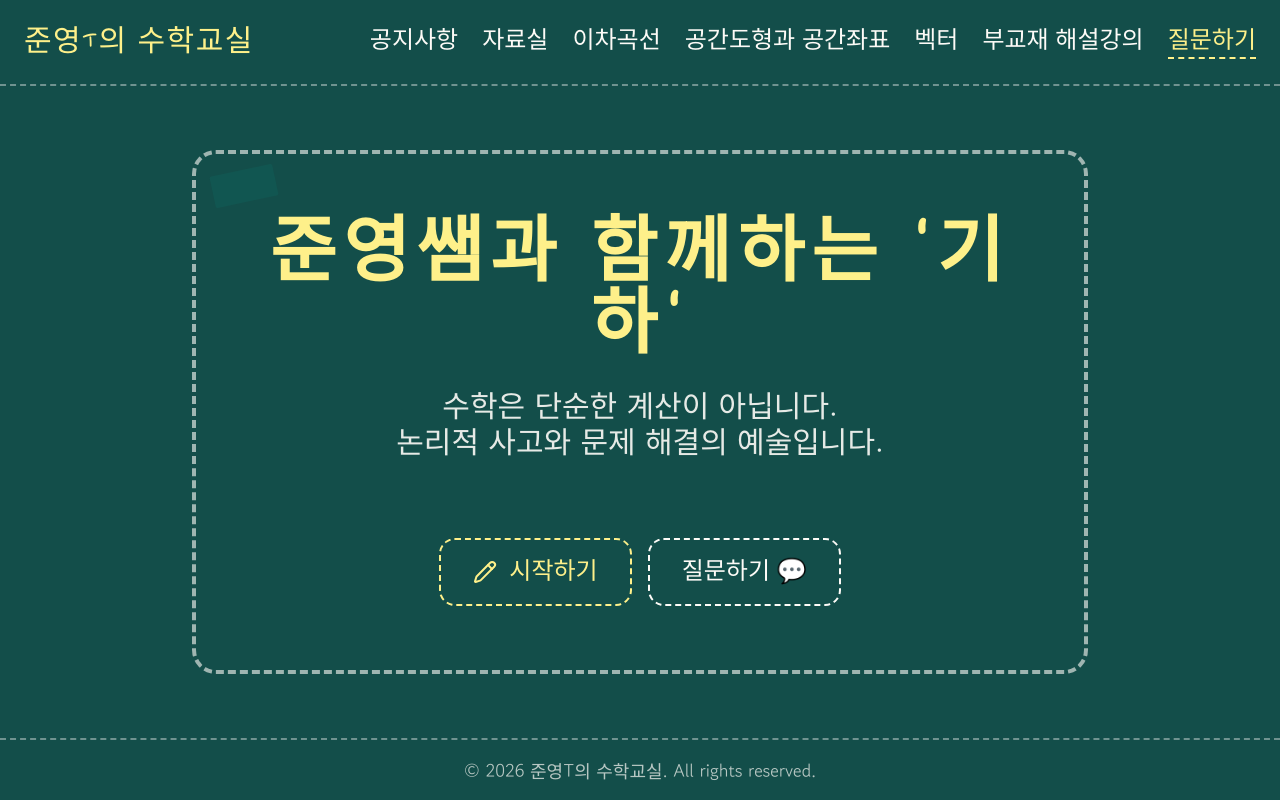
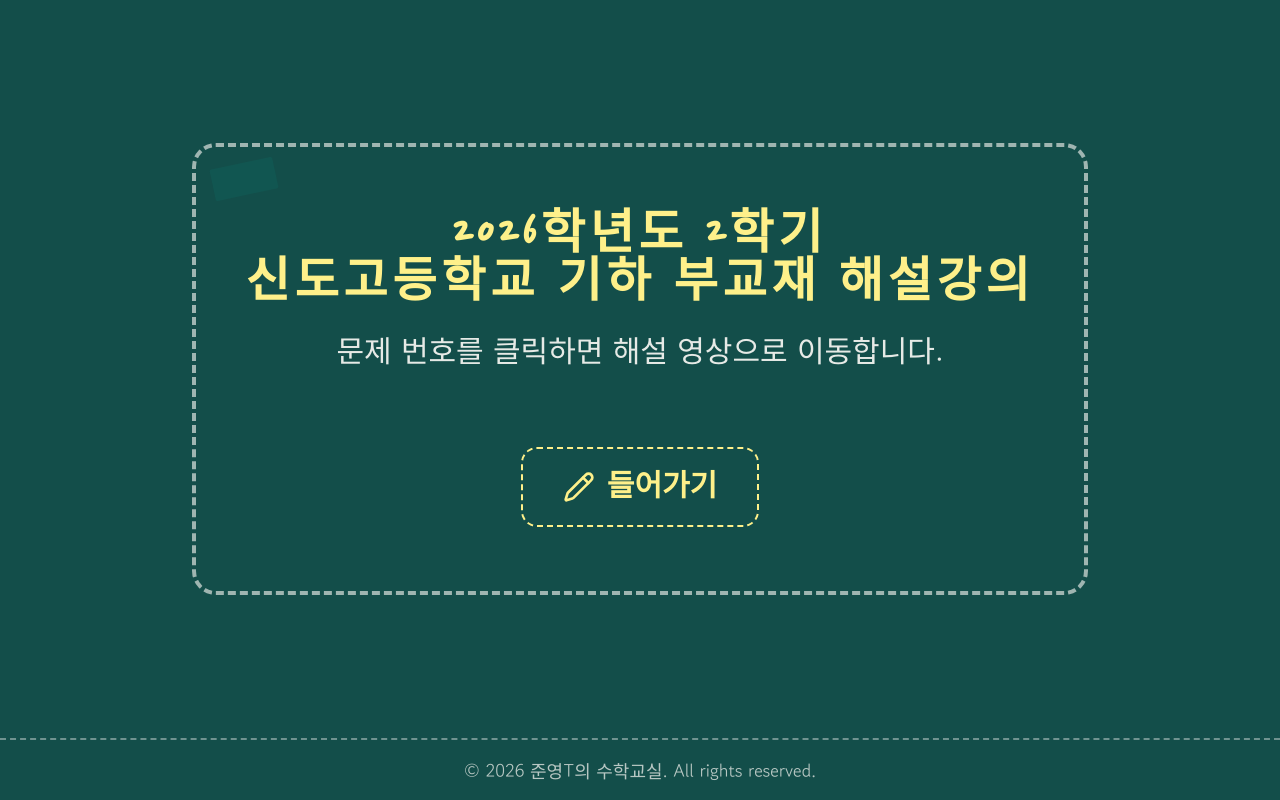
Before and after one commit to wnsdud131700-source/gumstar, a Next.js app: page / in a window 1280 px wide. Built offline with nearby package versions, Linux system fonts and the light colour scheme.

Commit message:
Update main page UI and simplify navigation

```diff
--- a/app/layout.tsx
+++ b/app/layout.tsx
@@ -16,22 +16,7 @@ export default function RootLayout({
   return (
     <html lang="ko">
       <body className="antialiased min-h-screen flex flex-col bg-teal-900 text-[#fdfbf7] font-chalk selection:bg-teal-700 selection:text-white">
-        <header className="p-6 border-b-2 border-dashed border-[#fdfbf7]/40 flex justify-between items-center">
-          <div className="text-3xl tracking-wider text-chalkYellow">
-            준영T의 수학교실
-          </div>
-          <nav>
-            <ul className="flex gap-6 text-2xl">
-              <li className="hover:text-chalkYellow cursor-pointer transition-colors"><Link href="#">공지사항</Link></li>
-              <li className="hover:text-chalkYellow cursor-pointer transition-colors"><Link href="#">자료실</Link></li>
-              <li className="hover:text-chalkYellow cursor-pointer transition-colors"><Link href="/conics">이차곡선</Link></li>
-              <li className="hover:text-chalkYellow cursor-pointer transition-colors"><Link href="#">공간도형과 공간좌표</Link></li>
-              <li className="hover:text-chalkYellow cursor-pointer transition-colors"><Link href="#">벡터</Link></li>
-              <li className="hover:text-chalkYellow cursor-pointer transition-colors"><Link href="/solutions">부교재 해설강의</Link></li>
-              <li className="hover:text-chalkYellow cursor-pointer transition-colors text-chalkYellow border-b-2 border-chalkYellow border-dashed"><Link href="/chatbot">질문하기</Link></li>
-            </ul>
-          </nav>
-        </header>
+
         <main className="flex-1 flex flex-col items-center justify-center p-8">
           {children}
         </main>
--- a/app/page.tsx
+++ b/app/page.tsx
@@ -1,3 +1,4 @@
+import Link from "next/link";
 import { Pencil } from "lucide-react";
 
 export default function Home() {
@@ -7,23 +8,19 @@ export default function Home() {
       <div className="absolute top-4 left-4 w-16 h-8 bg-teal-800 rounded-sm opacity-50 transform -rotate-12"></div>
 
       <div className="text-center space-y-6">
-        <h1 className="text-5xl md:text-7xl font-bold tracking-widest text-chalkYellow">
-          준영쌤과 함께하는 &apos;기하&apos;
+        <h1 className="text-4xl md:text-5xl font-bold tracking-widest text-chalkYellow leading-snug">
+          2026학년도 2학기<br />신도고등학교 기하 부교재 해설강의
         </h1>
         <p className="text-2xl md:text-3xl opacity-90 leading-relaxed font-note">
-          수학은 단순한 계산이 아닙니다.<br />
-          논리적 사고와 문제 해결의 예술입니다.
+          문제 번호를 클릭하면 해설 영상으로 이동합니다.
         </p>
       </div>
 
       <div className="flex gap-4 mt-8">
-        <button className="group flex items-center gap-3 px-8 py-4 bg-transparent border-2 border-dashed border-chalkYellow text-chalkYellow text-2xl rounded-2xl hover:bg-chalkYellow hover:text-teal-900 transition-all duration-300">
-          <Pencil className="w-6 h-6 group-hover:animate-bounce" />
-          <span>시작하기</span>
-        </button>
-        <a href="/chatbot" className="group flex items-center gap-3 px-8 py-4 bg-transparent border-2 border-dashed border-chalk text-chalk text-2xl rounded-2xl hover:bg-chalk hover:text-teal-900 transition-all duration-300">
-          <span>질문하기 💬</span>
-        </a>
+        <Link href="/solutions" className="group flex items-center gap-3 px-10 py-5 bg-transparent border-2 border-dashed border-chalkYellow text-chalkYellow text-3xl font-bold rounded-2xl hover:bg-chalkYellow hover:text-teal-900 transition-all duration-300">
+          <Pencil className="w-8 h-8 group-hover:animate-bounce" />
+          <span>들어가기</span>
+        </Link>
       </div>
     </section>
   );
--- a/app/solutions/page.tsx
+++ b/app/solutions/page.tsx
@@ -4,7 +4,7 @@ export default function SolutionsPage() {
   // 챕터별 문제 배열 생성
   const chapter1 = Array.from({ length: 40 }, (_, i) => i + 1); // 1~40
   const chapter2 = Array.from({ length: 20 }, (_, i) => i + 41); // 41~60
-  const chapter3 = Array.from({ length: 33 }, (_, i) => i + 61); // 61~93
+  const chapter3 = Array.from({ length: 31 }, (_, i) => i + 61); // 61~91
 
   const renderGrid = (problems: number[]) => (
     <div className="w-full grid grid-cols-4 sm:grid-cols-6 md:grid-cols-7 lg:grid-cols-10 gap-4 mt-6">
```
